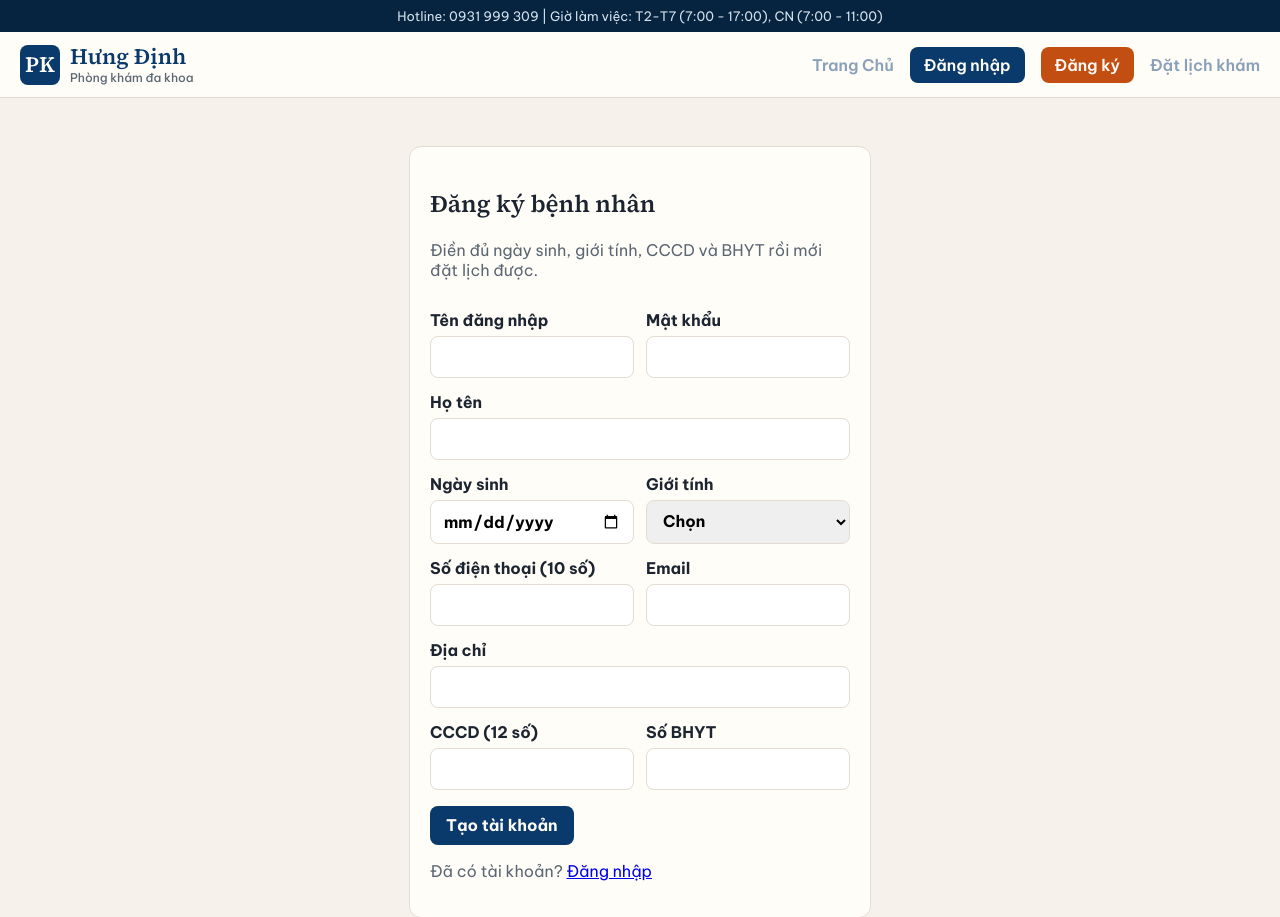
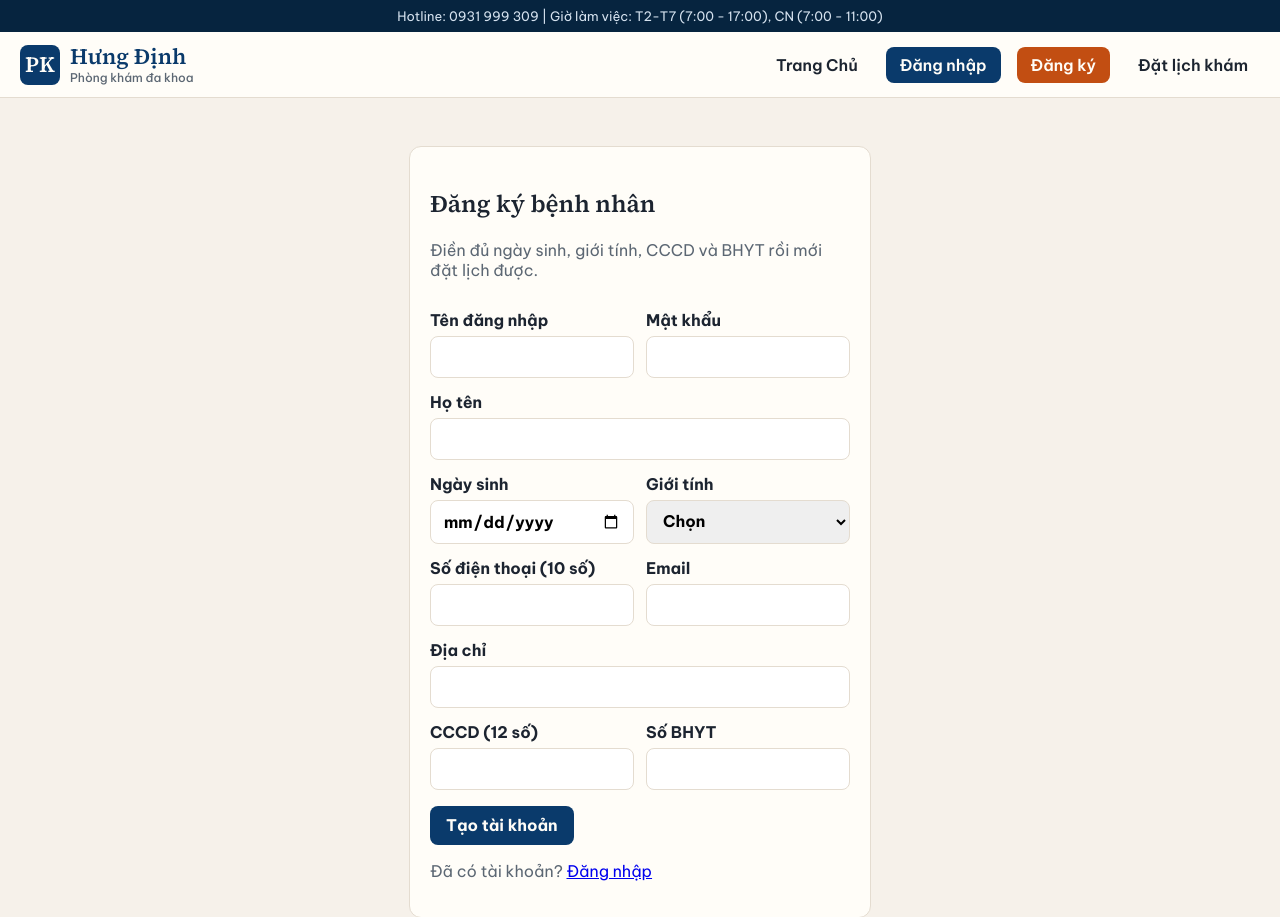
Before and after one commit to khanhkid78-star/DACS2-WebsitePhongKham, a PHP site: template phong-kham-app/app/views/auth/register.php in a window 1280 px wide. Shown: the top 917 px of the page. Run offline with PHP 8.4, Linux system fonts and the light colour scheme; the template is opened without the code that fills it, so the values that code supplies are empty.

Commit message:
đầu mục

```diff
--- a/phong-kham-app/public/css/style.css
+++ b/phong-kham-app/public/css/style.css
@@ -72,14 +72,17 @@ h2,
 }
 
 .nav-links a {
-    color: #8aa0b8;
+    color: #1c2430;
     font-weight: 600;
     text-decoration: none;
-    transition: color .18s ease, background-color .18s ease;
+    padding: 8px 12px;
+    border-radius: 8px;
+    transition: background-color .18s ease;
 }
 
 .nav-links a:hover {
-    color: #06243f;
+    color: #1c2430;
+    background: #f8e7d6;
 }
 
 .nav-user {
```
